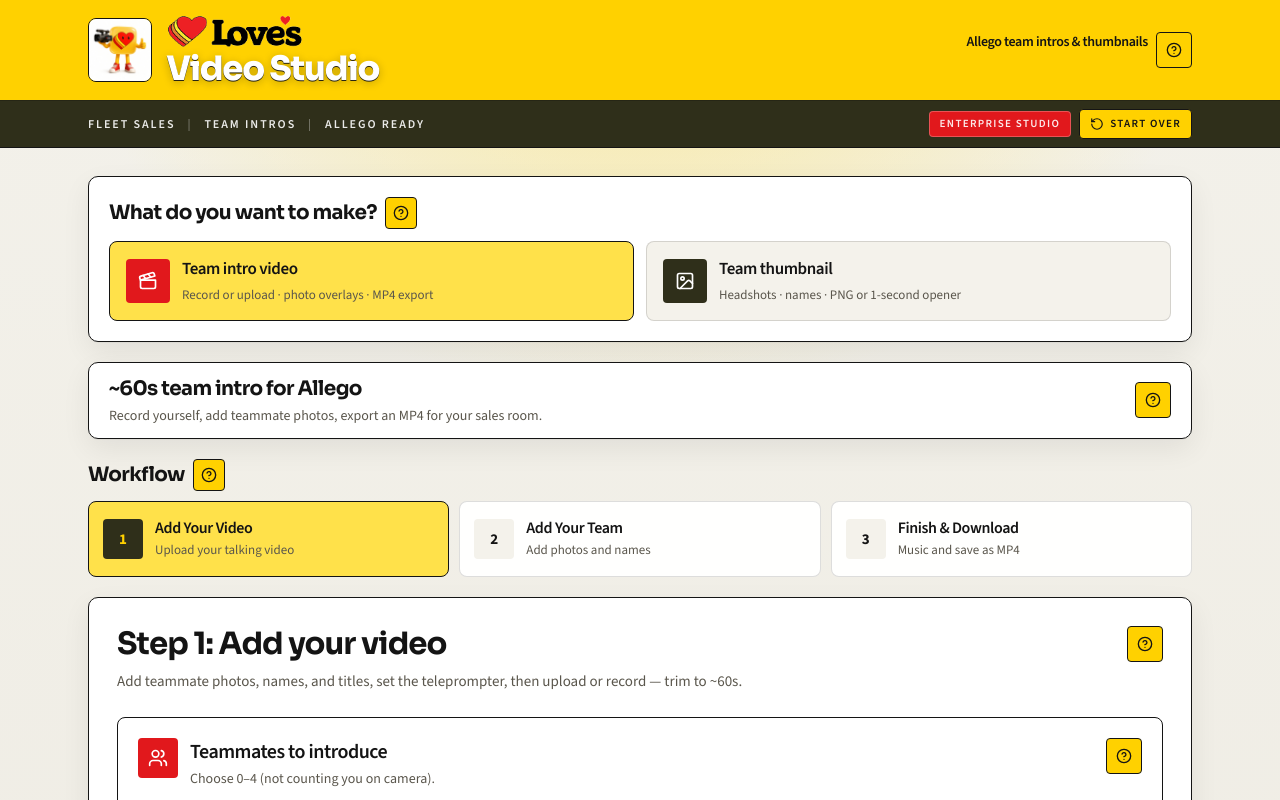
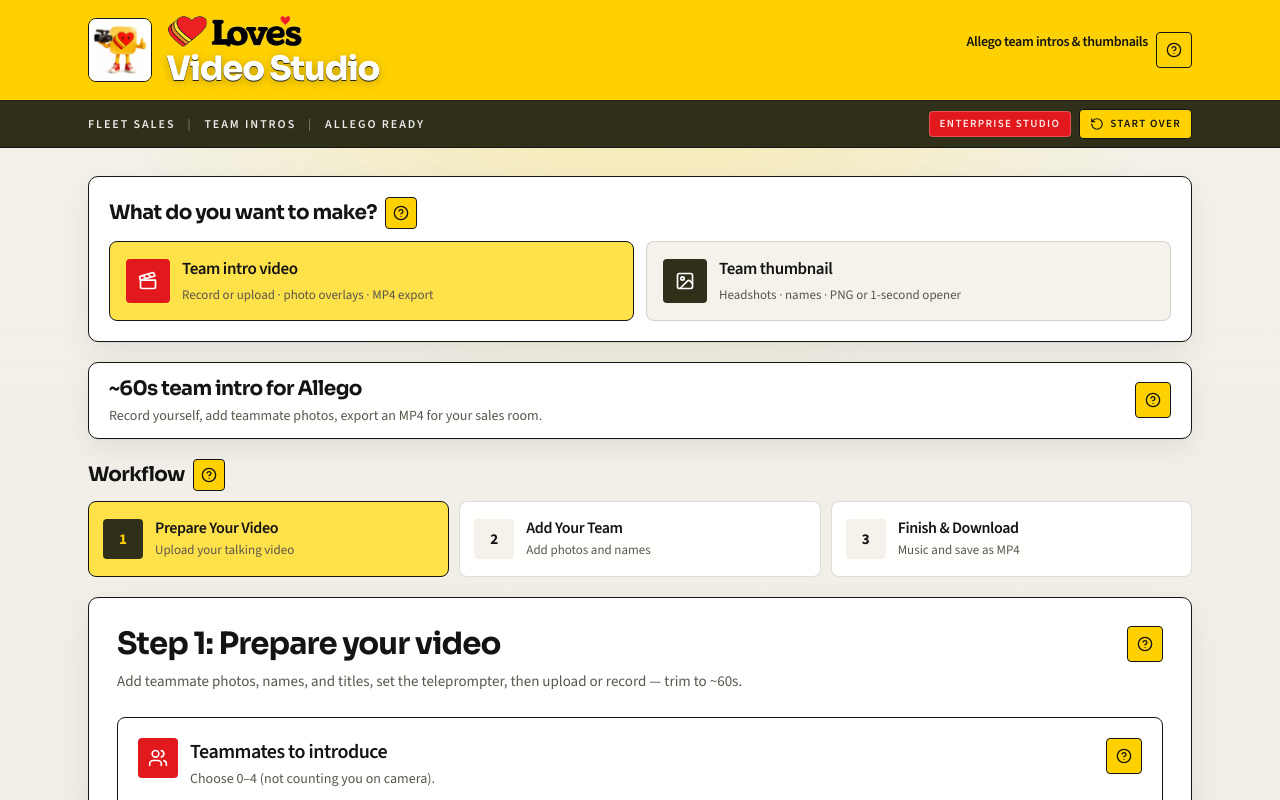
Before and after one commit to joshuawilliambell-cmd/clip-flow, a Next.js app: page / in a window 1280 px wide. Shown: the top 800 px of the page. Built offline with nearby package versions, Linux system fonts and the light colour scheme.

Commit message:
Rename Step 1 to Prepare your video
Updates the step title and workflow indicator label to match the
broader prepare flow (roster, teleprompter, then capture).

Co-authored-by: joshuawilliambell <joshuawilliambell@gmail.com>

```diff
--- a/src/components/StepIndicator.tsx
+++ b/src/components/StepIndicator.tsx
@@ -12,7 +12,7 @@ const STEPS: Array<{
 }> = [
   {
     id: 1,
-    label: "1. Add Your Video",
+    label: "1. Prepare Your Video",
     hint: "Upload your talking video",
     tip: "Start here. Upload the video of you speaking, then shorten it if it is longer than about one minute.",
   },
--- a/src/components/steps/VideoUploadStep.tsx
+++ b/src/components/steps/VideoUploadStep.tsx
@@ -60,7 +60,7 @@ export function VideoUploadStep() {
     <div className="space-y-6">
       <div className="flex flex-wrap items-start justify-between gap-3">
         <div className="max-w-3xl">
-          <h2 className="step-title">Step 1: Add your video</h2>
+          <h2 className="step-title">Step 1: Prepare your video</h2>
           <p className="mt-2 text-[15px] font-medium text-[var(--muted)]">
             Add teammate photos, names, and titles, set the teleprompter, then
             upload or record — trim to ~60s.
```
